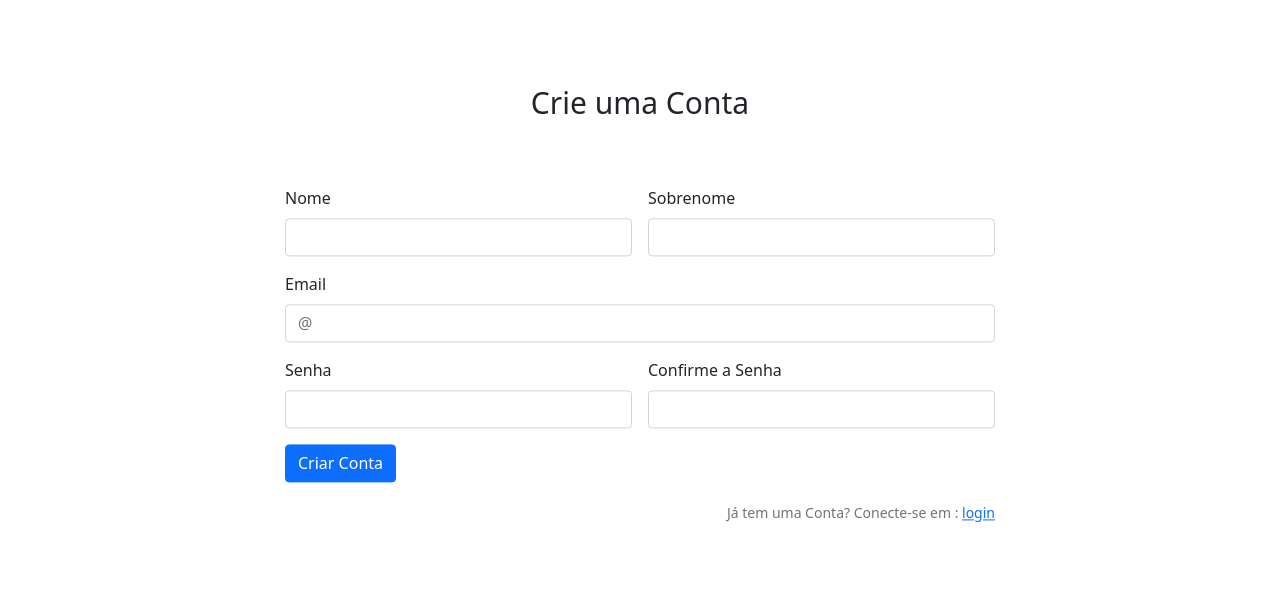
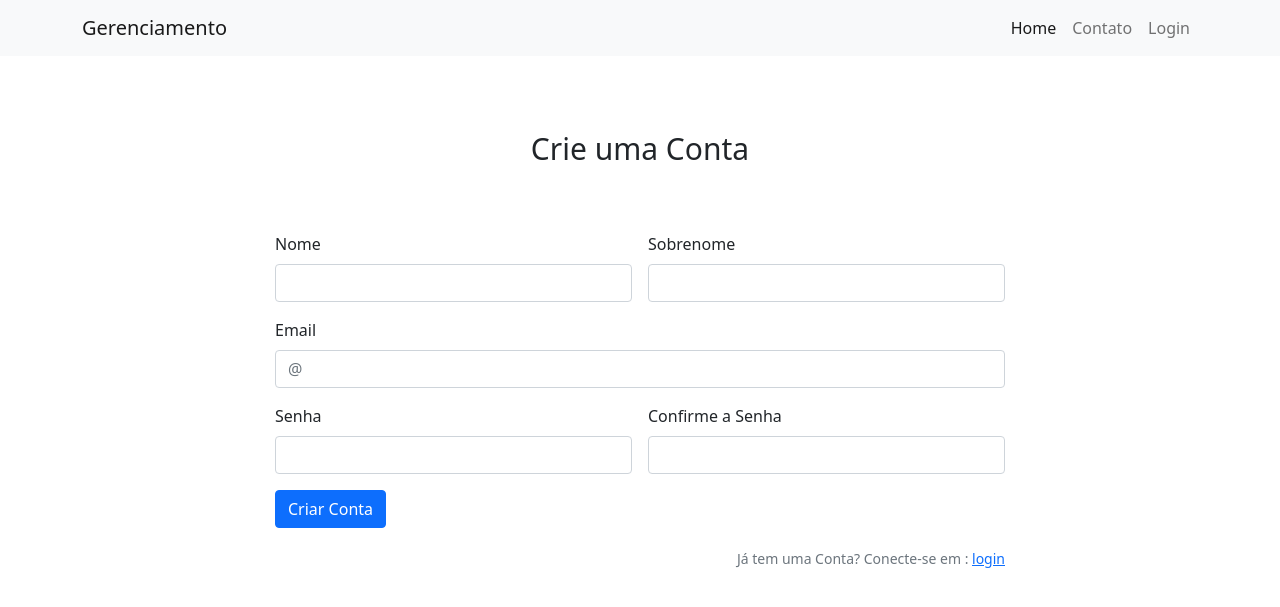
Before and after one commit to samueldavimt/gerenciar-estoque, a PHP site: page /register.php in a window 1280 px wide. Shown: the top 607 px of the page. Run offline with PHP 8.4, Linux system fonts and the light colour scheme.

Commit message:
layout do header

```diff
--- a/css/styles.css
+++ b/css/styles.css
@@ -1,11 +1,14 @@
+
+
+/* HEADER */
+
+/* LOGIN REGISTER */
 
 .container-login, .container-register{
-    width: 500px;
-    position: absolute;
-    top: 50%;
-    left: 50%;
-    transform: translate(-50%, -80%);
-    padding: 20px;
+    max-width: 520px;
+    margin: 50px auto;
+    padding: 25px;
+
 }
 
 
@@ -21,8 +24,7 @@
 }
 
 .container-register{
-    width: 750px;
-    transform: translate(-50%, -70%)
+    max-width: 780px;
 }
 
 /* Message  */
@@ -33,3 +35,15 @@
     max-height: 0;
 
 }
+
+@media (max-width: 992px){
+    #navbarNav{
+        max-width: none;
+        z-index: 3;
+        position: relative;
+    }
+
+    .container-login, .container-register{
+        margin: 30px auto;
+    }
+}
--- a/logout.php
+++ b/logout.php
@@ -5,3 +5,5 @@ session_start();
 $_SESSION = [];
 session_unset();
 session_destroy();
+
+header("Location: index.php");exit;
--- a/templates/header.php
+++ b/templates/header.php
@@ -2,6 +2,13 @@
 
     require_once("config/globals.php");
     require_once("vendor/autoload.php");
+
+
+    use \classes\Dao\UserDAOMysql;
+
+    $userDao = new UserDAOMysql($pdo);
+
+    $userData = $userDao->verifyToken();
 
 ?>
 
@@ -17,3 +24,52 @@
     <link rel="stylesheet" href="css/styles.css">
 </head>
 <body>
+
+    <header>
+        <nav class="navbar navbar-expand-lg navbar-light bg-light">
+            <div class="container">
+                <a class="navbar-brand" href="<?=$BASE_URL?>">Gerenciamento</a>
+                <button class="navbar-toggler" type="button" data-bs-toggle="collapse" data-bs-target="#navbarNav" aria-controls="navbarNav" aria-expanded="false" aria-label="Toggle navigation">
+                <span class="navbar-toggler-icon"></span>
+                </button>
+                <div class="collapse navbar-collapse justify-content-end" id="navbarNav">
+                    <ul class="navbar-nav">
+
+                        <?php if(!$userData):?>
+                            <li class="nav-item">
+                                <a class="nav-link active" aria-current="page" href="<?=$BASE_URL?>">Home</a>
+                            </li>
+                            <li class="nav-item">
+                                <a class="nav-link" href="<?=$BASE_URL?>contact.php">Contato</a>
+                            </li>
+                            <li class="nav-item">
+                                <a class="nav-link" href="<?=$BASE_URL?>login.php">Login</a>
+                            </li>
+                        <?php else:?>
+
+
+                            <li class="nav-item dropdown">
+                                <a class="nav-link active dropdown-toggle" href="#" id="navbarScrollingDropdown" role="button" data-bs-toggle="dropdown" aria-expanded="false">
+                                    <?=$userData->getName()?>
+                                </a>
+                                <ul class="dropdown-menu" aria-labelledby="navbarScrollingDropdown">
+                                    <li><a class="dropdown-item" href="#">Minha Conta</a></li>
+                                    <li><hr class="dropdown-divider"></li>
+                                    <li><a class="dropdown-item" href="<?=$BASE_URL?>logout.php">Logout</a></li>
+                                </ul>
+                            </li>
+
+                            <li class="nav-item">
+                                <a class="nav-link active" href="<?=$BASE_URL?>">Painel</a>
+                            </li>
+
+                            <li class="nav-item">
+                                <a class="nav-link active" href="<?=$BASE_URL?>contact.php">Estoque</a>
+                            </li>
+
+                        <?php endif?>
+                    </ul>
+                </div>
+            </div>
+        </nav>
+    </header>
```
